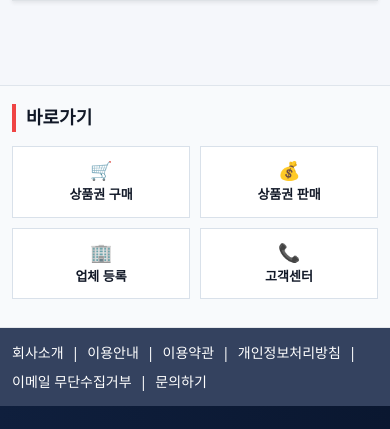
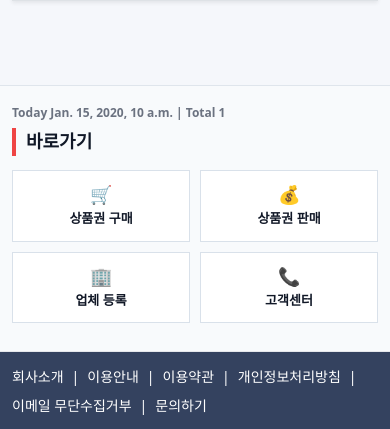
Before and after one commit to sangwoodevelopment/ticket-se, a Django app: template templates/adm/board_form.html in a window 390 px wide. Shown: the part 973-1402 px from the top of the page. Run offline with Django 5.2, Linux system fonts and the light colour scheme; the template is opened without the code that fills it: most values are stand-ins (such as "Sample title", 1, 10 or a date in 2020); form fields are guessed from the names that the template uses; some libraries are stand-ins or nearby versions.

Commit message:
방문자 카운트

```diff
--- a/config/settings.py
+++ b/config/settings.py
@@ -49,6 +49,8 @@ MIDDLEWARE = [
     "django.contrib.auth.middleware.AuthenticationMiddleware",
     "django.contrib.messages.middleware.MessageMiddleware",
     "django.middleware.clickjacking.XFrameOptionsMiddleware",
+
+    'leads.middlewares.VisitorMiddleware',
 ]
 
 ROOT_URLCONF = "config.urls"
@@ -64,6 +66,7 @@ TEMPLATES = [
                 "django.contrib.auth.context_processors.auth",
                 "django.contrib.messages.context_processors.messages",
                 "leads.context_processors.side_company_box",
+                'leads.context_processors.visitor_count',
             ],
         },
     },
@@ -136,7 +139,6 @@ EMAIL_BACKEND = 'django.core.mail.backends.console.EmailBackend'
 MEDIA_URL = "/media/"
 MEDIA_ROOT = BASE_DIR / "media"
 
-
 ALLOWED_HOSTS = [
     "43.201.98.241",
     "localhost",
--- a/static/css/site.css
+++ b/static/css/site.css
@@ -4456,3 +4456,35 @@ body{
     text-align: left;
   }
 }
+
+.ts-shortcut-title{
+  display: flex;
+  align-items: center;
+  gap: 16px;
+  margin-bottom: 14px;
+}
+
+.ts-shortcut-title .title-wrap{
+  display: flex;
+  align-items: center;
+  gap: 10px;
+}
+
+.visitor-counter{
+  font-size: 13px;
+  color: #6b7280;
+  font-weight: 600;
+  white-space: nowrap;
+}
+
+@media (max-width: 768px){
+  .ts-shortcut-title{
+    flex-direction: column;
+    align-items: flex-start;
+    gap: 6px;
+  }
+
+  .visitor-counter{
+    font-size: 12px;
+  }
+}
--- a/templates/site/base_site.html
+++ b/templates/site/base_site.html
@@ -153,9 +153,16 @@
     <div class="container">
 
       <div class="ts-shortcut-title">
+        <div class="visitor-counter">
+          Today {{ today_visitors }} | Total {{ total_visitors}}
+        </div>
+
+      <div class="title-wrap">
         <span class="bar"></span>
         <h3>바로가기</h3>
       </div>
+    </div>
+
 
       <div class="shortcut-grid">
         <a href="{% url 'buy_board_page' %}" class="shortcut-item">
```
Also changed, not shown: leads/context_processors.py (+15 -1 lines), leads/middlewares.py (added, +19 -0 lines), leads/models.py (+7 -0 lines), leads/migrations/0022_visitorcount.py (added).
